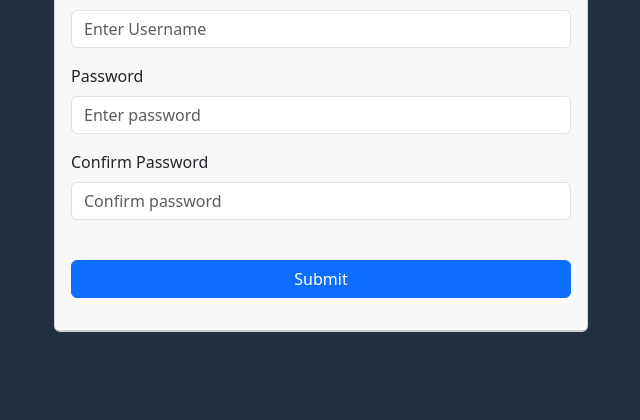
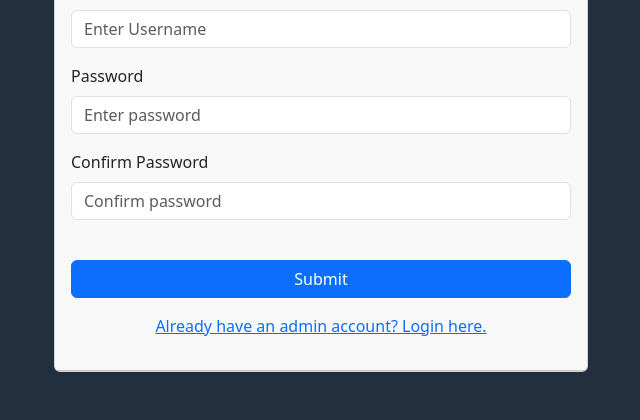
Before and after one commit to quietonmars/website3, a Flask app: page /add-new-admin in a window 1280 px wide. Shown: the part 819-1239 px from the top of the page, without its empty margins (319-959 px from the left). Before the commit the page ends 1151 px from the top, so only its background shows below. Run offline with Flask 3, Linux system fonts and the light colour scheme; some libraries are stand-ins or nearby versions.

Commit message:
Update new_admin.html

```diff
--- a/website/templates/new_admin.html
+++ b/website/templates/new_admin.html
@@ -68,6 +68,9 @@ content %}
                             <br/>
                             <button type="submit" class="btn btn-primary btn-block">Submit</button>
                         </form>
+                            <div class="text-center mt-3">
+                        <a href="{{ url_for('auth.admin_login') }}">Already have an admin account? Login here.</a>
+                    </div>
                         <br/>
                     </div>
                 </div>
```
